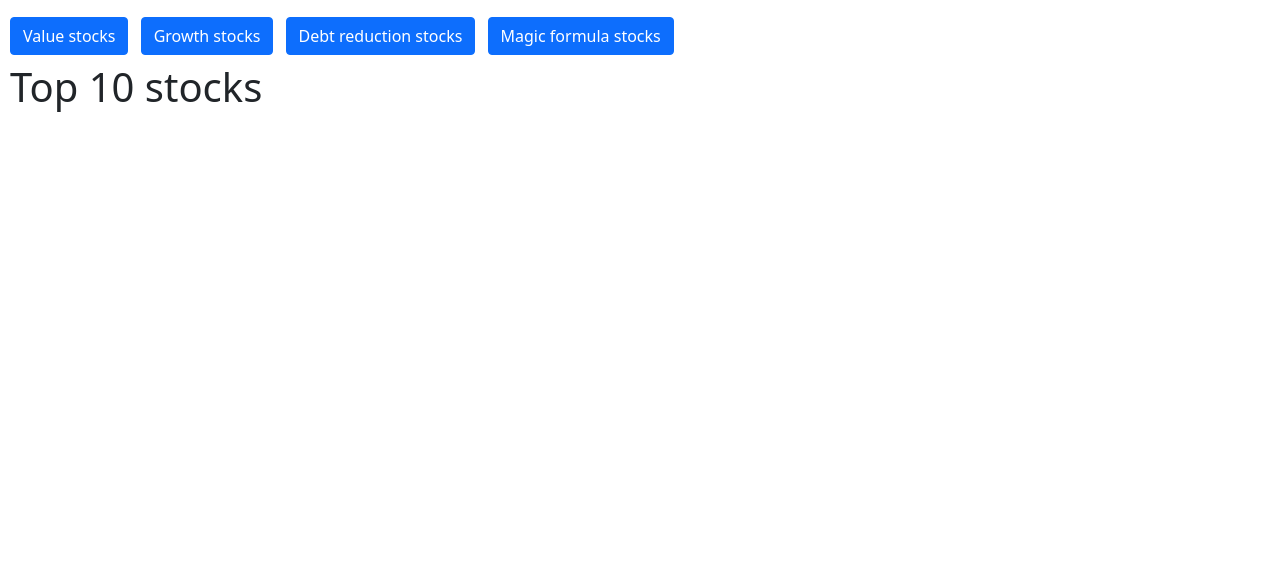
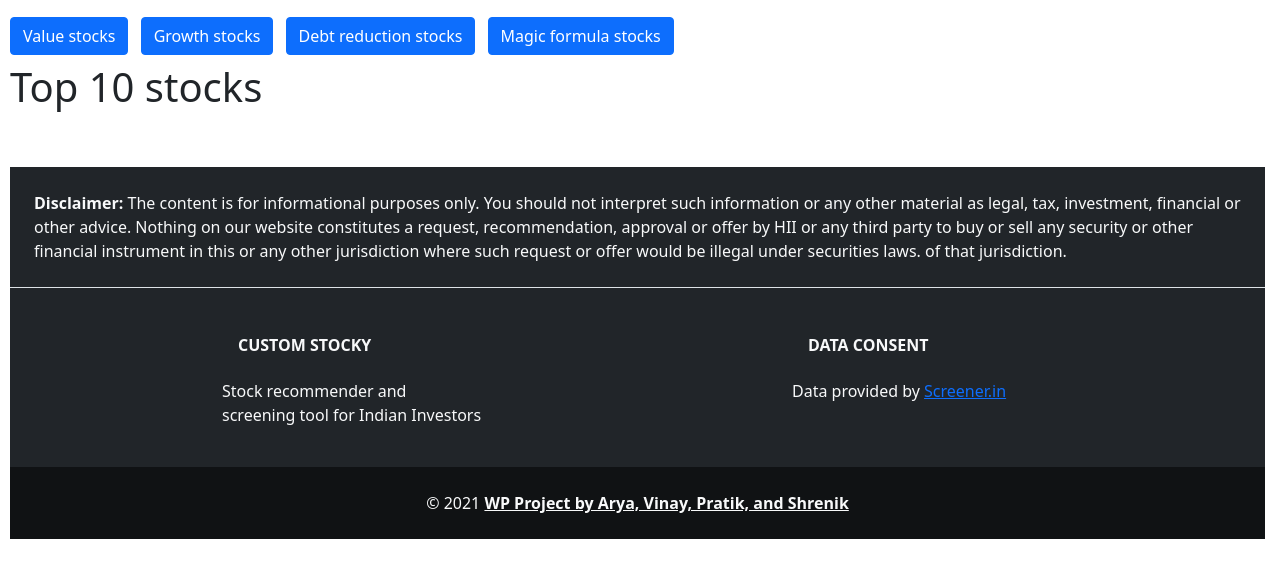
Before and after one commit to arya21kapoor/WP_Project, a Flask app: a page that uses src/Website/templates/top10.html in a window 1280 px wide. Shown: the part 56-634 px from the top of the page. Run offline with Flask 2, Linux system fonts and the light colour scheme; data that the repository does not hold is empty.

Commit message:
Update top10.html

```diff
--- a/src/Website/templates/top10.html
+++ b/src/Website/templates/top10.html
@@ -59,6 +59,43 @@
             <path fill-rule="evenodd" d="M8 15a.5.5 0 0 0 .5-.5V2.707l3.146 3.147a.5.5 0 0 0 .708-.708l-4-4a.5.5 0 0 0-.708 0l-4 4a.5.5 0 1 0 .708.708L7.5 2.707V14.5a.5.5 0 0 0 .5.5z" />
          </svg>
       </button>
+      <footer class="text-center text-lg-start bg-dark text-light">
+  <!-- Section: Disclaimer -->
+  <section class="d-flex justify-content-center justify-content-lg-between p-4 border-bottom">
+    <div class="me-9 d-none d-lg-block">
+      <span><strong>Disclaimer: </strong>The content is for informational purposes only. You should not interpret such information or any other material as legal, tax, investment, financial or other advice. Nothing  on our website constitutes a request, recommendation, approval or offer by HII or any third party  to buy or sell any security or other financial instrument in this or  any other jurisdiction where such request or offer would be illegal under  securities laws. of that jurisdiction.</span>
+    </div>
+  </section>
+
+  <section class="">
+    <div class="container text-center text-md-start mt-5">
+      <div class="row mt-3">
+        <div class="col-md-3 col-lg-4 col-xl-3 mx-auto mb-4">
+          <h6 class="text-uppercase fw-bold mb-4">
+            <i class="fas fa-gem me-3"></i>Custom Stocky
+          </h6>
+          <p>
+            Stock recommender and screening tool for Indian Investors
+          </p>
+        </div>
+        <div class="col-md-3 col-lg-4 col-xl-3 mx-auto mb-4">
+          <h6 class="text-uppercase fw-bold mb-4">
+            <i class="fas fa-gem me-3"></i>Data Consent
+          </h6>
+          <p>
+            Data provided by <a href="https://www.screener.in/" target="blank">Screener.in</a>
+          </p>
+        </div>
+      </div>
+    </div>
+  </section>
+
+  <!-- Copyright -->
+  <div class="text-center p-4" style="background-color: rgba(0, 0, 0, 0.5);">
+    © 2021
+    <a class="text-reset fw-bold">WP Project by Arya, Vinay, Pratik, and Shrenik</a>
+  </div>
+</footer>
       <script src="https://cdn.jsdelivr.net/npm/bootstrap@5.1.1/dist/js/bootstrap.bundle.min.js"></script>
       <script src="{{url_for('static', filename='js_files/back_to_top.js')}}"></script>
    </body>
```
